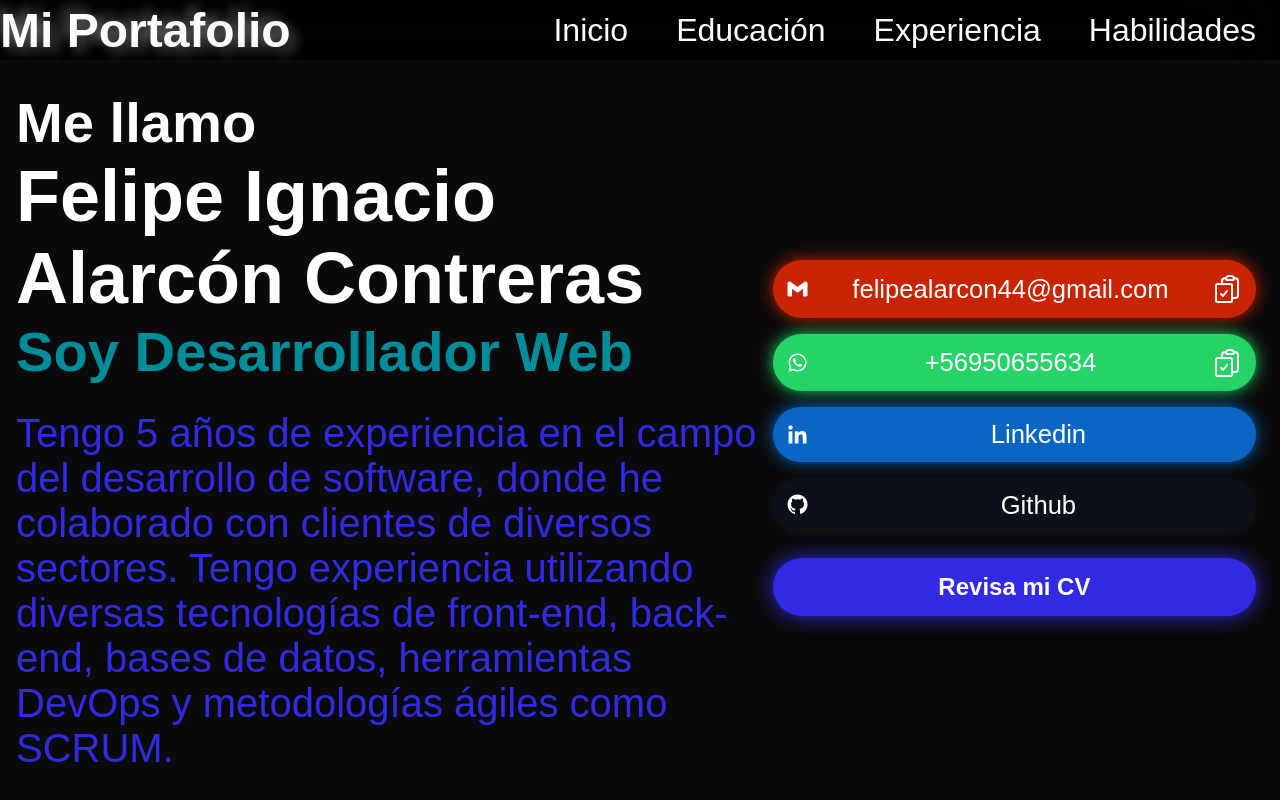
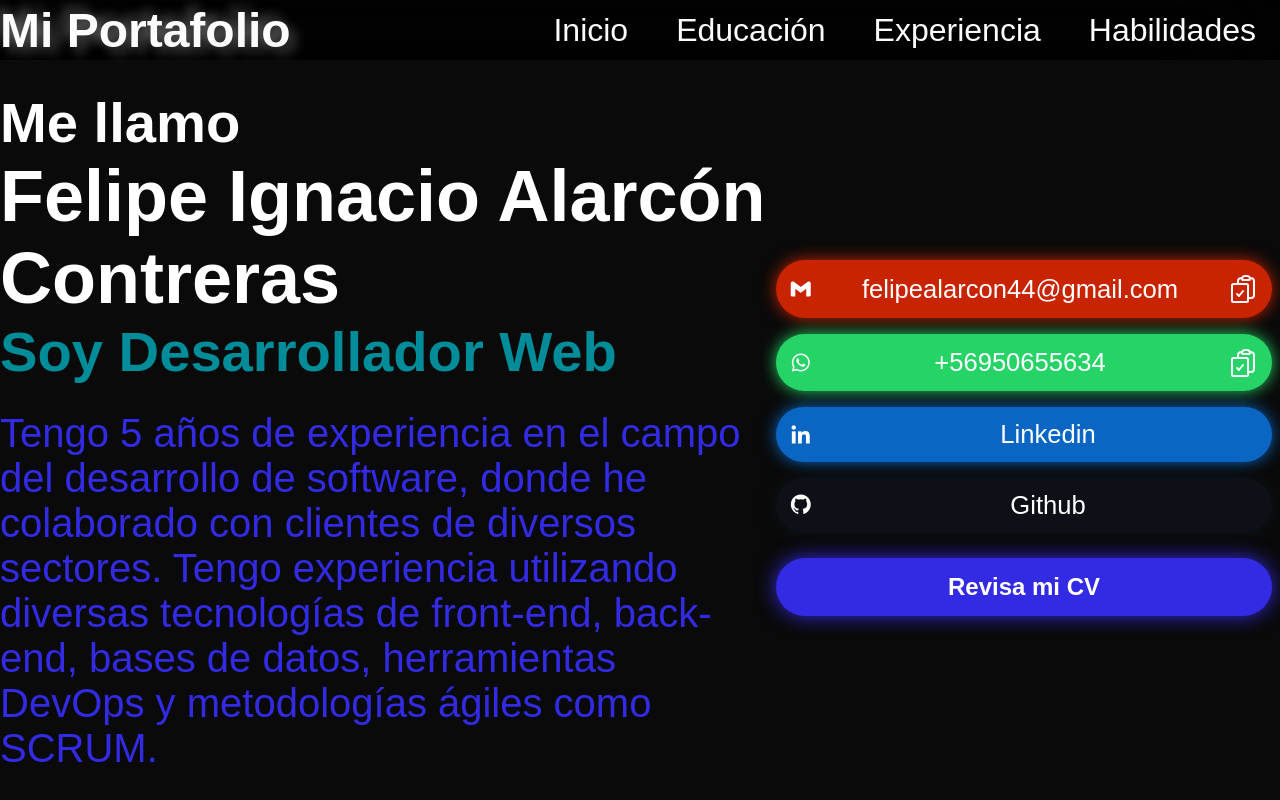
Before and after one commit to felipe1521/mi-portafolio, a Next.js app: page / in a window 1280 px wide. Shown: the top 800 px of the page. Built offline with nearby package versions, Linux system fonts and the light colour scheme; a web font is replaced by a local one.

Commit message:
correcciones

```diff
--- a/src/app/components/links/links.module.css
+++ b/src/app/components/links/links.module.css
@@ -64,6 +64,10 @@
 }
 
 @media (max-width: 991px) {
+  .home_link {
+    padding: 0;
+  }
+
   .link_list {
     display: flex;
     justify-content: space-around;
--- a/src/app/globals.css
+++ b/src/app/globals.css
@@ -31,7 +31,7 @@ main {
 
 section {
   position: relative;
-  padding: 1rem;
+  padding: 1rem 0;
 }
 
 section[id] {
```
